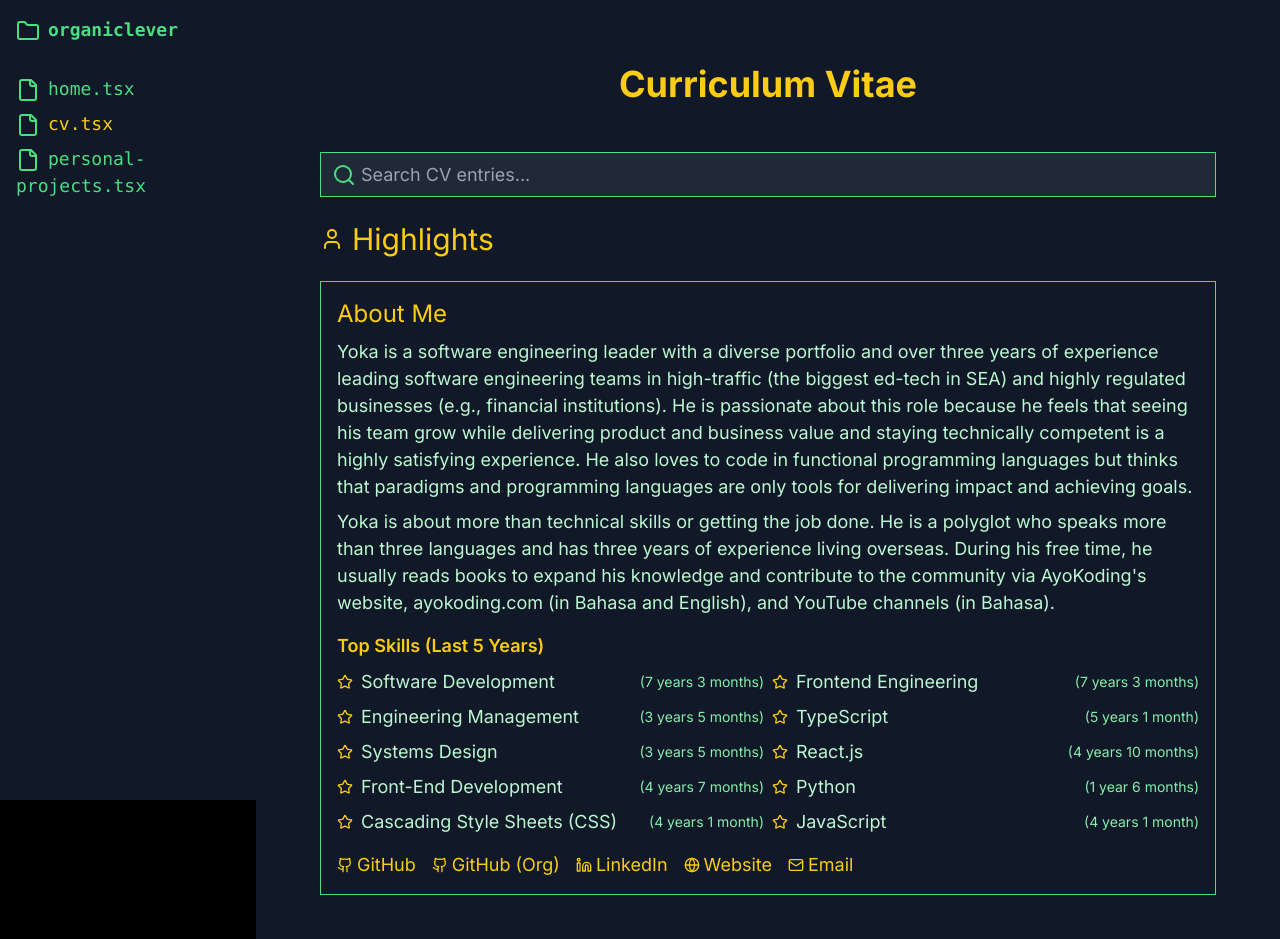
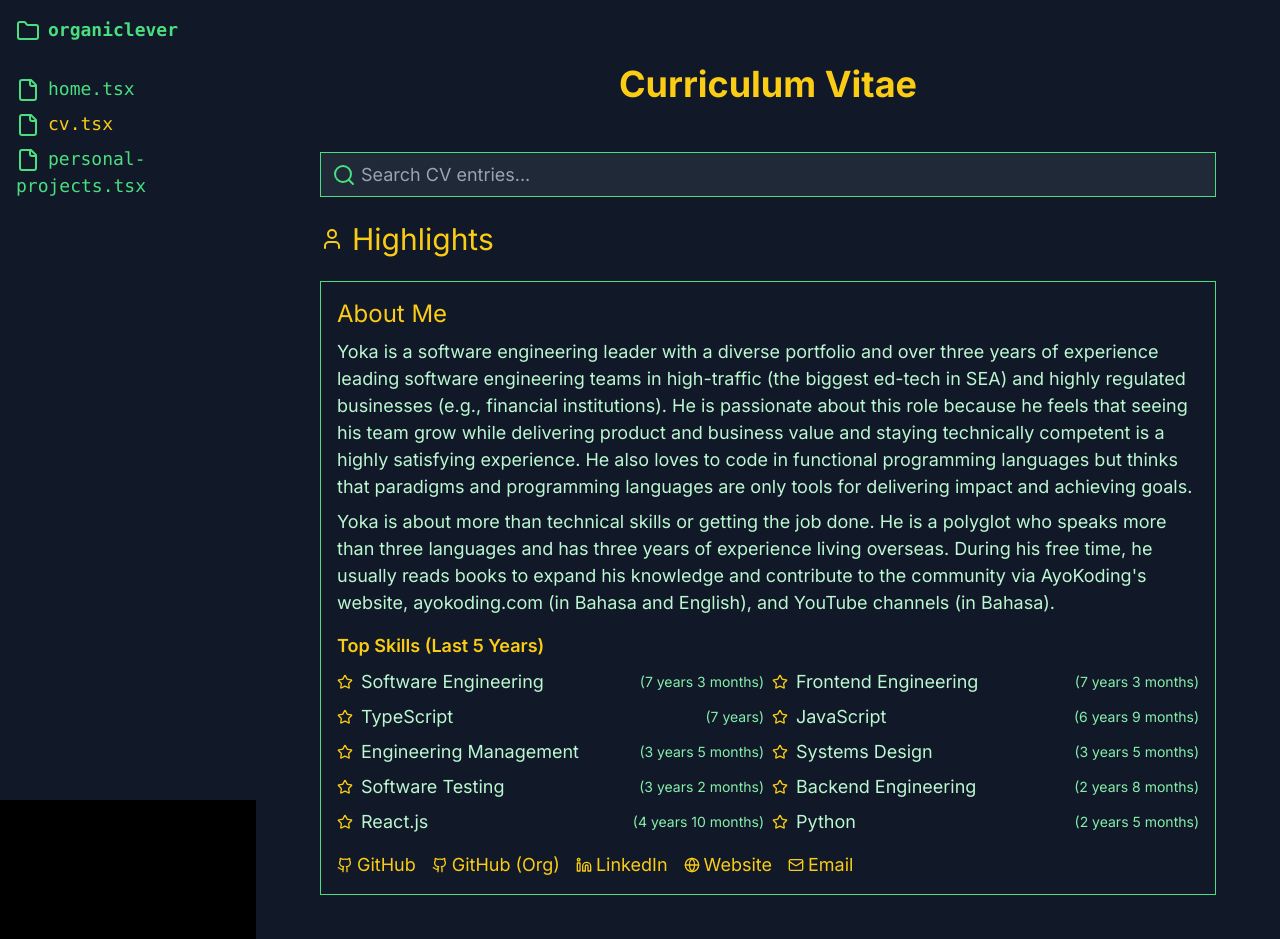
Before and after one commit to wahidyankf/wahidyankf-web, a Next.js app: page /cv in a window 1280 px wide. Shown: the top 939 px of the page. Built offline with nearby package versions, Linux system fonts and the light colour scheme.

Commit message:
update data

```diff
--- a/src/app/data.ts
+++ b/src/app/data.ts
@@ -44,10 +44,14 @@ export const cvData: CVEntry[] = [
     skills: [
       "Engineering Management",
       "System Design",
-      "Software Development",
       "Software Engineering",
+      "Frontend Engineering",
+      "Backend Engineering",
+      "Software Testing",
       "Core Banking",
-      "Frontend Engineering",
+      "JavaScript",
+      "Java",
+      "TypeScript",
     ],
     type: "work",
   },
@@ -71,9 +75,15 @@ export const cvData: CVEntry[] = [
     skills: [
       "Engineering Management",
       "System Design",
-      "Software Development",
       "Software Engineering",
       "Frontend Engineering",
+      "Backend Engineering",
+      "Software Testing",
+      "Data Engineering",
+      "JavaScript",
+      "Java",
+      "Python",
+      "TypeScript",
     ],
     type: "work",
   },
@@ -95,16 +105,16 @@ export const cvData: CVEntry[] = [
       "Standardized WMS engineering workflow and team performance monitoring. Improving its transparency and future planning capabilities.",
     ],
     skills: [
+      "Engineering Management",
+      "Frontend Engineering",
+      "Backend Engineering",
+      "Software Testing",
+      "Systems Design",
+      "Software Engineering",
+      "Python",
+      "TypeScript",
+      "Amazon Web Services (AWS)",
       "Django",
-      "Front-End Development",
-      "Engineering Management",
-      "Amazon Web Services (AWS)",
-      "Systems Design",
-      "Software Development",
-      "Python",
-      "Back-End Web Development",
-      "Frontend Engineering",
-      "TypeScript",
     ],
   },
   {
@@ -128,14 +138,15 @@ export const cvData: CVEntry[] = [
     skills: [
       "Engineering Management",
       "Systems Design",
-      "Software Development",
+      "Frontend Engineering",
+      "Software Engineering",
+      "Software Testing",
+      "Golang",
+      "ReasonML",
+      "TypeScript",
+      "JavaScript",
+      "React.js",
       "SQL",
-      "React.js",
-      "ReasonML",
-      "Python",
-      "Go",
-      "Frontend Engineering",
-      "TypeScript",
     ],
   },
   {
@@ -152,20 +163,17 @@ export const cvData: CVEntry[] = [
       'Saving hundreds of engineering hours per month by prioritizing eliminating hassle-recurrent jobs in the SA-PPD engineering team (e.g., dynamic ranking, dynamic content adoption). Ensure that the engineering team can focus on what "matters" the most (create delightful products and strive for engineering excellence).',
     ],
     skills: [
-      "Front-End Development",
-      "Cascading Style Sheets (CSS)",
       "Engineering Management",
+      "Systems Design",
+      "Backend Engineering",
+      "Frontend Engineering",
+      "Software Engineering",
+      "Python",
+      "Golang",
+      "TypeScript",
       "JavaScript",
-      "HTML",
-      "Systems Design",
-      "Software Development",
+      "React.js",
       "SQL",
-      "React.js",
-      "Python",
-      "Go",
-      "Back-End Web Development",
-      "Frontend Engineering",
-      "TypeScript",
     ],
   },
   {
@@ -178,21 +186,20 @@ export const cvData: CVEntry[] = [
     locationType: "Remote",
     details: [
       "Developed most of Skill Academy's (SA) learning journey (using ReasonML) and CMS (using plain React.js) modules during the short inception period. Made sure that this critical project could be launched on time (8 weeks) while making it run-time error-free.",
-      'Became front-end (FE) lead for SA team (i.e., led 7 FE engineers) and was responsible for all of its client-side platforms (i.e., Web, Mobile, and CMS using ReasonML, TypeScript, Flow, JS, Cordova, React, React Native, Next.js). Made sure the team members could grow and stay happy while ensuring the SA team met the business needs and its technical debt "payment." Also heavily involved in driving SA\'s FE architecture (e.g., FSM-pattern adoption, heavy feature-toggle usage, offline-first architecture, tracking, testing adoption, dynamic rendering).',
+      'Became frontend engineering lead for SA team (i.e., led 7 FE engineers) and was responsible for all of its client-side platforms (i.e., Web, Mobile, and CMS using ReasonML, TypeScript, Flow, JS, Cordova, React, React Native, Next.js). Made sure the team members could grow and stay happy while ensuring the SA team met the business needs and its technical debt "payment." Also heavily involved in driving SA\'s FE architecture (e.g., FSM-pattern adoption, heavy feature-toggle usage, offline-first architecture, tracking, testing adoption, dynamic rendering).',
       "Worked with various teams and stakeholders during the ideation, screening, execution, and retrospection phase, ensuring that only the most impactful features were shipped into production while keeping the deadline in check. Made SA the top product in the Indonesian market and became one of the most profitable business units in Ruangguru's history. Thus, it became one of Ruangguru's backbones during the COVID-19 pandemic.",
       "I was involved in Ruangguru's FE engineering committee and influenced its road map. One of the results was that Ruangguru's FE team quickly (i.e., about four weeks from the initial discussion) converged the convention and technological stacks for the then-new TypeScript adoption in Ruangguru's FE future projects.",
       "Heavily involved in Ruangguru's new FE engineer hiring. This involvement results in a faster FE engineering hiring process while ensuring only technical and culturally fit candidates pass. I also streamlined the FE team's onboarding process by creating documents and guides, resulting in a faster, more precise, and smoother onboarding for the new engineers while making it more scalable and reproducible.",
     ],
     skills: [
-      "Front-End Development",
-      "Cascading Style Sheets (CSS)",
+      "Frontend Engineering",
+      "Systems Design",
+      "Software Engineering",
+      "TypeScript",
       "JavaScript",
+      "React.js",
       "HTML",
-      "Systems Design",
-      "Software Development",
-      "React.js",
-      "Frontend Engineering",
-      "TypeScript",
+      "CSS",
     ],
   },
   {
@@ -203,23 +210,22 @@ export const cvData: CVEntry[] = [
     location: "Greater Jakarta Area, Indonesia",
     locationType: "Hybrid",
     details: [
-      "Became one of the pioneering engineers in Ruang Belajar's Desktop app development using ReasonML, ReasonReact, and Electron. Heavily involved in its core and primitive UI components development (created more than 50% of it) and routing design, while also helping other engineers (mobile engineers) to pick up React and web technology in general. This project is the first joint project between Ruangguru's Front-end and Mobile engineers. Opening up a new possibility of higher app development's velocity in Ruangguru.",
-      "Involved in Ruangguru's new front-end engineer hiring process by assessing their computational thinking and React.js problem-solving skills through coding challenges. This involvement results in a faster front-end engineering division's hiring process while ensuring that only the high-quality one passed.",
+      "Became one of the pioneering engineers in Ruang Belajar's Desktop app development using ReasonML, ReasonReact, and Electron. Heavily involved in its core and primitive UI components development (created more than 50% of it) and routing design, while also helping other engineers (mobile engineers) to pick up React and web technology in general. This project is the first joint project between Ruangguru's frontend and Mobile engineers. Opening up a new possibility of higher app development's velocity in Ruangguru.",
+      "Involved in Ruangguru's new frontend engineer hiring process by assessing their computational thinking and React.js problem-solving skills through coding challenges. This involvement results in a faster frontend engineering division's hiring process while ensuring that only the high-quality one passed.",
       "Developed Ruang Kerja CMS question and question-set modules using React and Draft.js. Resulting in well-functioning rich-text editor implementation for question and question-set generation tasks in Ruang Kerja apps.",
-      "Developed and set up various internal front-end tooling, including command-line applications to bootstrap new web projects, miscellaneous UI kits, rich text editor, and JavaScript utility functions. Resulting in a higher code sharing and development speed for Ruangguru's engineering team.",
-      "Led a team of front-end developers to create Ruang Kerja's company dashboard using React JS stacks, flow-typed, and data visualization tools. Also did end-to-end testing for it using cypress. Resulting in a finely crafted and runtime-error-free dashboard web app.",
-      "Became one of the pioneering engineers in Ruang Kerja's React Native app development. Resulting in more efficient engineering resource usage for Ruangguru by expanding the uses of its front-end engineers while theoretically cutting the cost of apps development down almost to 50% without losing any of native apps' development speed.",
+      "Developed and set up various internal frontend tooling, including command-line applications to bootstrap new web projects, miscellaneous UI kits, rich text editor, and JavaScript utility functions. Resulting in a higher code sharing and development speed for Ruangguru's engineering team.",
+      "Led a team of frontend developers to create Ruang Kerja's company dashboard using React JS stacks, flow-typed, and data visualization tools. Also did end-to-end testing for it using cypress. Resulting in a finely crafted and runtime-error-free dashboard web app.",
+      "Became one of the pioneering engineers in Ruang Kerja's React Native app development. Resulting in more efficient engineering resource usage for Ruangguru by expanding the uses of its frontend engineers while theoretically cutting the cost of apps development down almost to 50% without losing any of native apps' development speed.",
     ],
     skills: [
-      "Front-End Development",
-      "Cascading Style Sheets (CSS)",
+      "Frontend Engineering",
+      "Software Engineering",
+      "ReasonML",
+      "TypeScript",
       "JavaScript",
+      "React.js",
       "HTML",
-      "Software Development",
-      "React.js",
-      "ReasonML",
-      "Frontend Engineering",
-      "TypeScript",
+      "CSS",
     ],
     type: "work",
   },
@@ -231,20 +237,19 @@ export const cvData: CVEntry[] = [
     location: "Greater Jakarta Area, Indonesia",
     locationType: "Hybrid",
     details: [
-      "Led a team of front-end developers to develop and optimize Ruang Uji's react stacks and deployment. The result was more than 53.86% smaller initial download size (all assets included), 9.52% lower request number, 46.72% faster finish time, 137.10% faster DOMContentLoad time, and 62.49% faster load time than the original angular.js' stacks (2G connection, 280kbps/256kbps 800ms RTT). I also made subsequent pages load substantially faster by implementing on-point code optimization, aggressive code-splitting, and various images' lazy loading.",
+      "Led a team of frontend developers to develop and optimize Ruang Uji's react stacks and deployment. The result was more than 53.86% smaller initial download size (all assets included), 9.52% lower request number, 46.72% faster finish time, 137.10% faster DOMContentLoad time, and 62.49% faster load time than the original angular.js' stacks (2G connection, 280kbps/256kbps 800ms RTT). I also made subsequent pages load substantially faster by implementing on-point code optimization, aggressive code-splitting, and various images' lazy loading.",
       "Refactored https://ruangguru.com/ assets and code base using IMGIX, AWS S3 bucket, and fastly CDN. The result was a load time speed improvement of more than 300% (from more than 12 seconds average to under 3 seconds) and the advancement of its https://www.webpagetest.org/ average score of B to all A's without sacrificing its assets' apparent quality.",
       "Rewrote and migrated Ruang Uji (https://uji.ruangguru.com) from Angular 1's (AngularJS) stacks to React.js' stacks from scratch. Thus solved the old \"exam event\" problem (e.g., no automatic submission in the background, submission error handler, continuing to the last exam on reload) at Ruang Uji. This project also results in the tech stack's modernization, making it less error-prone.",
       "Automated web apps' bug tracking using sentry (Raven.js) and deployment from Gitlab to AWS S3 and production using Codeship. The result was more precise bug tracking and faster web app integration, deployment, and delivery.",
     ],
     skills: [
-      "Front-End Development",
-      "Cascading Style Sheets (CSS)",
+      "Frontend Engineering",
+      "Software Engineering",
       "JavaScript",
+      "React.js",
+      "CSS",
       "HTML",
       "Flow Type",
-      "Software Development",
-      "React.js",
-      "Frontend Engineering",
     ],
     type: "work",
   },
```
